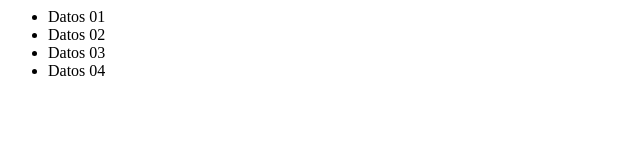
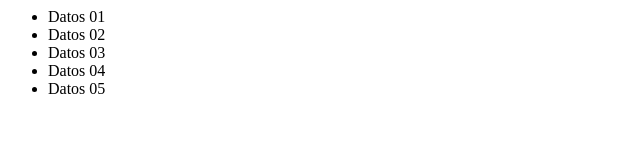
Before and after one commit to Dwardz/RPS, a plain HTML site: page index.html in a window 1280 px wide. Shown: the full height of the page, 0-640 px from the left. Drawn offline with Linux system fonts and the light colour scheme.

Commit message:
index.html

```diff
--- a/index.html
+++ b/index.html
@@ -10,6 +10,7 @@
   	<li>Datos 02 </li>
   	<li>Datos 03 </li>
   	<li>Datos 04 </li>
+    <li>Datos 05 </li>
   </ul>
 
 
```
